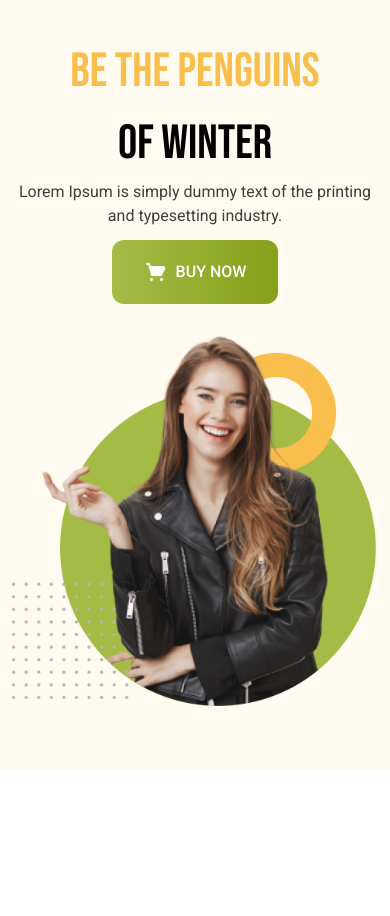
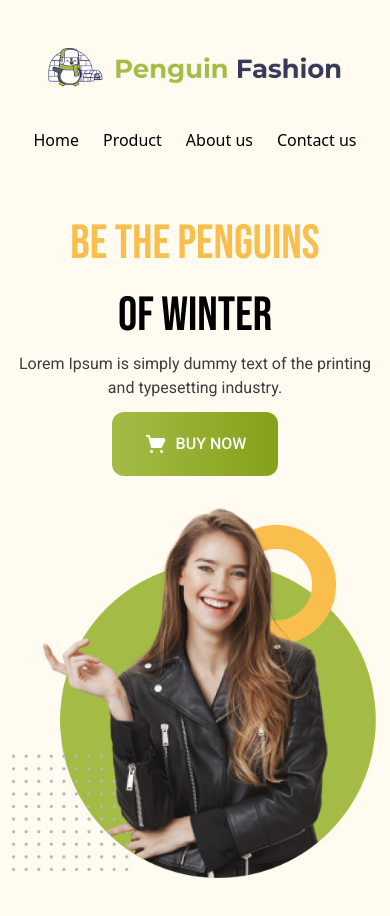
Before and after one commit to byteFarhan/penguin-fashion, a plain HTML site: page index.html in a window 390 px wide. Before the commit the page ends 844 px from the top, so only its background shows below. Drawn offline with nearby package versions, Linux system fonts and the light colour scheme.

Commit message:
navbar is added with responsive .

```diff
--- a/index.html
+++ b/index.html
@@ -29,13 +29,33 @@
 
 <body>
     <header class="bg-[#FFFBF0]">
-        <nav>
-
+        <nav
+            class="flex flex-col items-center justify-center pt-12 pb-5 md:px-10 md:flex-row md:justify-between lg:px-52">
+            <div class="mb-10 logo">
+                <img class="w-auto h-10" src="./icons/logo.png" alt="">
+            </div>
+            <div class=" md:w-[45%] lg:w-[40%] menu self-center ">
+                <ul
+                    class="flex justify-between flex-1 w-full text-base font-medium lg:text-xl  md:self-center lg:pr-12 md:mt-[-30px]">
+                    <a class="mx-3 md:mx-0" href="#">
+                        <li>Home</li>
+                    </a>
+                    <a class="mx-3 md:mx-0" href="#">
+                        <li>Product</li>
+                    </a>
+                    <a class="mx-3 md:mx-0" href="#">
+                        <li>About us</li>
+                    </a>
+                    <a class="mx-3 md:mx-0" href="#">
+                        <li>Contact us</li>
+                    </a>
+                </ul>
+            </div>
         </nav>
         <div
-            class="flex flex-col items-center justify-center px-3 pt-3 pb-16 text-center md:text-left md:justify-around md:flex-row banner">
+            class="flex flex-col items-center justify-center px-3 pt-3 pb-16 text-center md:text-left md:justify-around md:flex-row banner md:px-10 lg:px-0">
             <div class="py-6 banner-taitle-container">
-                <h1 class="font-normal  text-5xl uppercase md:text-[80px] leading-normal font-bebas banner-taitle">
+                <h1 class="font-normal  text-5xl uppercase lg:text-[80px] leading-normal font-bebas banner-taitle">
                     <span class="text-[#FABE4C]">Be the Penguins</span><br> of Winter
                 </h1>
                 <p class="mb-3">Lorem Ipsum is simply dummy text of the printing
```
